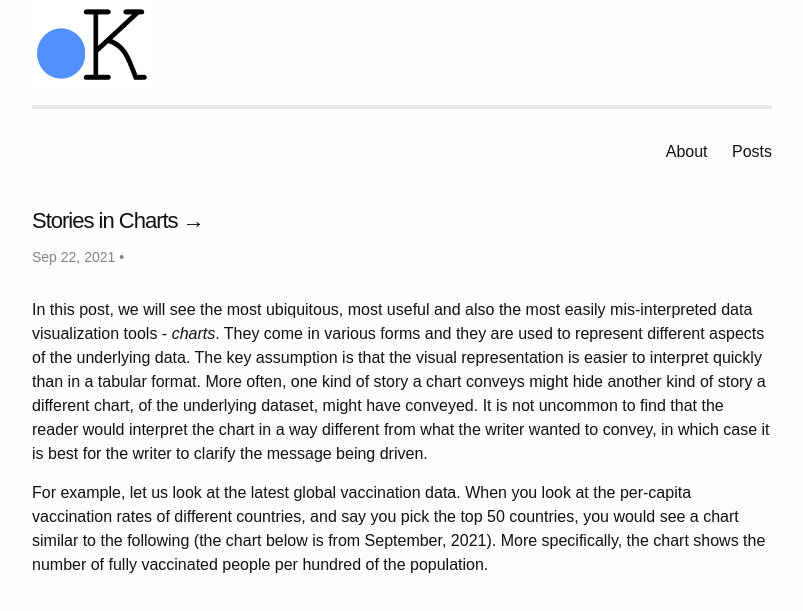
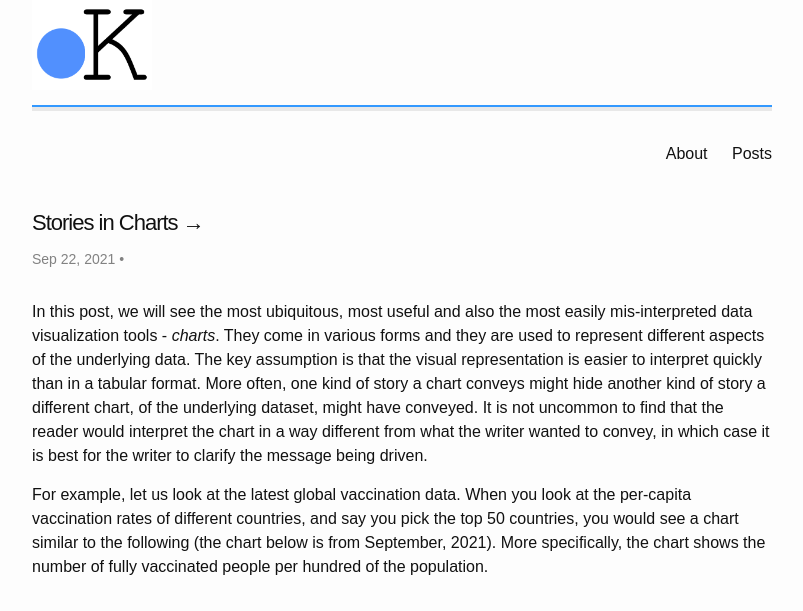
Before and after one commit to dotkay/dotkay.github.io, a Jekyll site: the page built from index.html, in a window 1280 px wide. Shown: the top 611 px of the page, without its empty margins (238-1041 px from the left). Built offline with Jekyll 4.4.1, drawn with Linux system fonts in a browser that asks for light colours; the list of posts is cut into pages by our own code; grey boxes are pictures that could not be loaded.

Commit message:
blue line

```diff
--- a/_sass/whiteglass/_layout.scss
+++ b/_sass/whiteglass/_layout.scss
@@ -27,6 +27,11 @@
   width: 120px;
   height: 90px;
   float: left;
+}
+
+hr.nublue {
+  border-top: 2px solid;
+  border-color: #3399FF
 }
 
 .site-nav {
```
